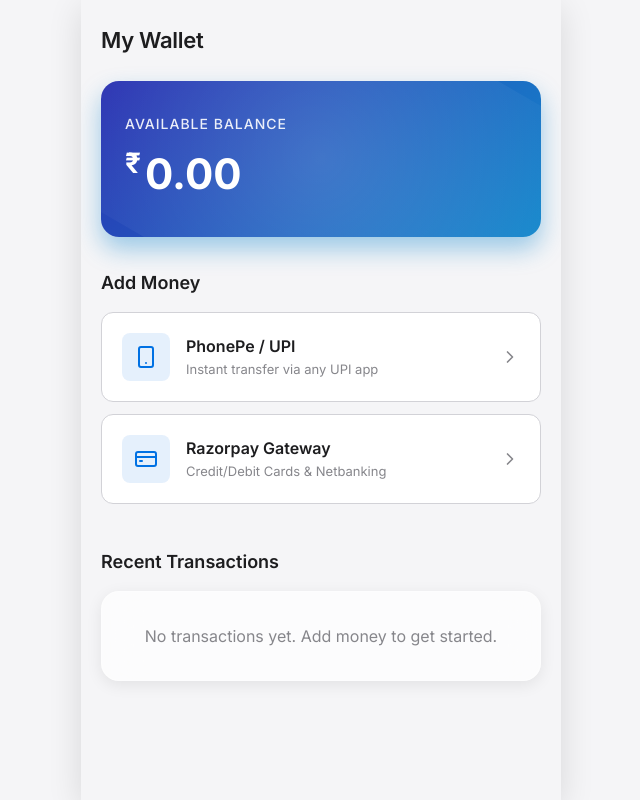
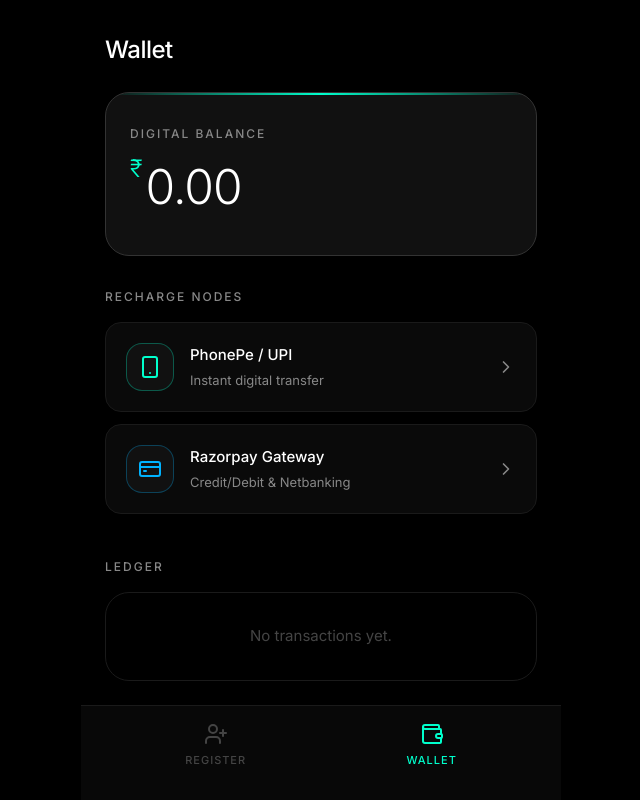
Before and after one commit to Tuesday-Labs/PalmPe, a React (Vite) app: page /#/wallet in a window 1280 px wide. Shown: the whole page, without its empty margins (319-959 px from the left). Built offline with nearby package versions, Linux system fonts and the light colour scheme.

Commit message:
Ultra-premium SpaceX/Neuralink dark UI overhaul

```diff
--- a/src/App.jsx
+++ b/src/App.jsx
@@ -1,12 +1,44 @@
-import { HashRouter as Router, Routes, Route, Navigate } from 'react-router-dom';
+import { HashRouter as Router, Routes, Route, Navigate, useLocation, Link } from 'react-router-dom';
+import { UserPlus, Wallet } from 'lucide-react';
 import RegistrationPage from './pages/RegistrationPage';
 import CapturePage from './pages/CapturePage';
 import SuccessPage from './pages/SuccessPage';
 import WalletPage from './pages/WalletPage';
 
+// A component to manage the bottom navigation based on the current route
+function NavigationBar() {
+  const location = useLocation();
+
+  // Hide nav bar on capture and success pages to maintain immersion
+  if (location.pathname === '/capture' || location.pathname === '/success') {
+    return null;
+  }
+
+  return (
+    <div className="bottom-nav">
+      <Link
+        to="/register"
+        className={`nav-item ${location.pathname === '/register' ? 'active' : ''}`}
+      >
+        <UserPlus size={24} />
+        <span>Register</span>
+      </Link>
+
+      <Link
+        to="/wallet"
+        className={`nav-item ${location.pathname === '/wallet' ? 'active' : ''}`}
+      >
+        <Wallet size={24} />
+        <span>Wallet</span>
+      </Link>
+    </div>
+  );
+}
+
 function App() {
   return (
     <Router>
+      <div style={{ display: 'flex', flexDirection: 'column', minHeight: '100vh', width: '100%' }}>
         <Routes>
           <Route path="/register" element={<RegistrationPage />} />
           <Route path="/capture" element={<CapturePage />} />
@@ -14,6 +46,8 @@ function App() {
           <Route path="/wallet" element={<WalletPage />} />
           <Route path="/" element={<Navigate to="/register" replace />} />
         </Routes>
+        <NavigationBar />
+      </div>
     </Router>
   );
 }
--- a/src/index.css
+++ b/src/index.css
@@ -1,40 +1,32 @@
 @import url('https://fonts.googleapis.com/css2?family=Inter:wght@300;400;500;600;700&display=swap');
 
 :root {
-  --bg-color: #f5f5f7;
-  --surface-color: #ffffff;
-  --text-primary: #1d1d1f;
-  --text-secondary: #86868b;
-  --accent-color: #0071e3;
-  --accent-hover: #0077ED;
-  --border-color: #d2d2d7;
-  --success-color: #34c759;
+  /* Ultra-Premium Dark Monochrome Theme */
+  --bg-color: #000000;
+  --surface-color: #0a0a0a;
+  --surface-elevated: #111111;
+  --text-primary: #ffffff;
+  --text-secondary: #888888;
+  --text-muted: #444444;
 
-  --shadow-sm: 0 2px 8px rgba(0, 0, 0, 0.04);
-  --shadow-md: 0 4px 16px rgba(0, 0, 0, 0.08);
-  --shadow-lg: 0 8px 32px rgba(0, 0, 0, 0.12);
+  /* Neon Accents (SpaceX/Neuralink inspired) */
+  --accent-color: #00ffcc; /* Cyan/Green */
+  --accent-hover: #00e6b8;
+  --accent-glow: rgba(0, 255, 204, 0.4);
 
-  --radius-sm: 8px;
-  --radius-md: 12px;
-  --radius-lg: 18px;
+  --border-color: #1a1a1a;
+  --border-focus: #333333;
+  --success-color: #00ffcc;
+
+  --shadow-sm: 0 4px 20px rgba(0, 0, 0, 0.5);
+  --shadow-glow: 0 0 20px var(--accent-glow);
+
+  --radius-sm: 12px;
+  --radius-md: 16px;
+  --radius-lg: 24px;
   --radius-full: 9999px;
 
-  --transition: all 0.3s cubic-bezier(0.25, 0.8, 0.25, 1);
-}
-
-@media (prefers-color-scheme: dark) {
-  :root {
-    --bg-color: #000000;
-    --surface-color: #1c1c1e;
-    --text-primary: #f5f5f7;
-    --text-secondary: #a1a1a6;
-    --accent-color: #2997ff;
-    --accent-hover: #3b9fff;
-    --border-color: #38383a;
-    --shadow-sm: 0 2px 8px rgba(0, 0, 0, 0.2);
-    --shadow-md: 0 4px 16px rgba(0, 0, 0, 0.4);
-    --shadow-lg: 0 8px 32px rgba(0, 0, 0, 0.6);
-  }
+  --transition: all 0.4s cubic-bezier(0.16, 1, 0.3, 1);
 }
 
 * {
@@ -44,7 +36,7 @@
 }
 
 body {
-  font-family: 'Inter', -apple-system, BlinkMacSystemFont, "Segoe UI", Roboto, Helvetica, Arial, sans-serif;
+  font-family: 'Inter', -apple-system, sans-serif;
   background-color: var(--bg-color);
   color: var(--text-primary);
   line-height: 1.5;
@@ -53,6 +45,7 @@ body {
   min-height: 100vh;
   display: flex;
   flex-direction: column;
+  overflow-x: hidden;
 }
 
 #root {
@@ -64,46 +57,44 @@ body {
   margin: 0 auto;
   background-color: var(--bg-color);
   position: relative;
-  overflow-x: hidden;
-  box-shadow: var(--shadow-lg);
   min-height: 100vh;
 }
 
 /* Typography */
 h1 {
-  font-size: 28px;
-  font-weight: 700;
-  letter-spacing: -0.5px;
+  font-size: 32px;
+  font-weight: 600;
+  letter-spacing: -1px;
   margin-bottom: 8px;
 }
 
 h2 {
-  font-size: 22px;
-  font-weight: 600;
-  letter-spacing: -0.3px;
-  margin-bottom: 16px;
+  font-size: 24px;
+  font-weight: 500;
+  letter-spacing: -0.5px;
+  margin-bottom: 12px;
 }
 
 p {
-  font-size: 16px;
+  font-size: 15px;
   color: var(--text-secondary);
   margin-bottom: 24px;
+  font-weight: 400;
 }
 
 /* Layout */
 .page-container {
-  padding: 40px 24px 32px;
+  padding: 48px 24px 100px; /* Extra padding at bottom for nav bar */
   display: flex;
   flex-direction: column;
   min-height: 100vh;
-  animation: fadeIn 0.4s cubic-bezier(0.25, 0.8, 0.25, 1);
+  animation: fadeIn 0.6s cubic-bezier(0.16, 1, 0.3, 1);
 }
 
 .content-center {
   flex: 1;
   display: flex;
   flex-direction: column;
-  justify-content: center;
   align-items: center;
   text-align: center;
 }
@@ -112,25 +103,47 @@ p {
   flex: 1;
 }
 
+/* Header */
+.app-header {
+  display: flex;
+  align-items: center;
+  justify-content: center;
+  margin-bottom: 40px;
+}
+
+.app-logo {
+  font-size: 20px;
+  font-weight: 600;
+  letter-spacing: 2px;
+  text-transform: uppercase;
+  display: flex;
+  align-items: center;
+  gap: 12px;
+  color: var(--text-primary);
+}
+
 /* Form Elements */
 .input-group {
-  margin-bottom: 20px;
+  margin-bottom: 24px;
   width: 100%;
   text-align: left;
+  position: relative;
 }
 
 .input-label {
   display: block;
-  font-size: 14px;
+  font-size: 13px;
   font-weight: 500;
   margin-bottom: 8px;
-  color: var(--text-primary);
+  color: var(--text-secondary);
+  text-transform: uppercase;
+  letter-spacing: 1px;
 }
 
 .input-field {
   width: 100%;
-  padding: 16px;
-  background-color: var(--surface-color);
+  padding: 16px 20px;
+  background-color: var(--surface-elevated);
   border: 1px solid var(--border-color);
   border-radius: var(--radius-md);
   font-size: 16px;
@@ -142,7 +155,12 @@ p {
 
 .input-field:focus {
   border-color: var(--accent-color);
-  box-shadow: 0 0 0 4px rgba(0, 113, 227, 0.1);
+  background-color: var(--surface-color);
+  box-shadow: 0 0 0 1px var(--accent-color);
+}
+
+.input-field::placeholder {
+  color: var(--text-muted);
 }
 
 /* Buttons */
@@ -152,9 +170,10 @@ p {
   justify-content: center;
   width: 100%;
   padding: 18px 24px;
-  border-radius: var(--radius-lg);
-  font-size: 17px;
-  font-weight: 600;
+  border-radius: var(--radius-full);
+  font-size: 16px;
+  font-weight: 500;
+  letter-spacing: 0.5px;
   cursor: pointer;
   transition: var(--transition);
   border: none;
@@ -164,14 +183,13 @@ p {
 }
 
 .btn-primary {
-  background-color: var(--accent-color);
-  color: white;
-  box-shadow: 0 4px 14px rgba(0, 113, 227, 0.3);
+  background-color: var(--text-primary);
+  color: var(--bg-color);
 }
 
 .btn-primary:hover {
-  background-color: var(--accent-hover);
   transform: scale(0.98);
+  background-color: var(--accent-color);
 }
 
 .btn-primary:active {
@@ -179,153 +197,140 @@ p {
 }
 
 .btn-primary:disabled {
-  background-color: var(--text-secondary);
-  box-shadow: none;
+  background-color: var(--surface-elevated);
+  color: var(--text-muted);
   cursor: not-allowed;
   transform: none;
-  opacity: 0.7;
 }
 
 .btn-secondary {
-  background-color: var(--surface-color);
+  background-color: transparent;
   color: var(--text-primary);
-  border: 1px solid var(--border-color);
+  border: 1px solid var(--border-focus);
 }
 
 .btn-secondary:hover {
-  background-color: var(--border-color);
+  border-color: var(--text-primary);
 }
 
 .btn-icon {
-  margin-right: 8px;
+  margin-right: 10px;
 }
 
-/* Glassmorphism */
+/* Panels */
 .glass-panel {
-  background: rgba(255, 255, 255, 0.7);
-  backdrop-filter: blur(20px);
-  -webkit-backdrop-filter: blur(20px);
-  border: 1px solid rgba(255, 255, 255, 0.3);
+  background: var(--surface-color);
+  border: 1px solid var(--border-color);
   border-radius: var(--radius-lg);
   padding: 24px;
-  box-shadow: var(--shadow-md);
   width: 100%;
   margin-bottom: 24px;
 }
 
-@media (prefers-color-scheme: dark) {
-  .glass-panel {
-    background: rgba(28, 28, 30, 0.7);
-    border: 1px solid rgba(255, 255, 255, 0.1);
-  }
+/* Animations */
+@keyframes fadeIn {
+  from { opacity: 0; filter: blur(10px); transform: translateY(10px); }
+  to { opacity: 1; filter: blur(0); transform: translateY(0); }
 }
 
-/* Animations */
-@keyframes fadeIn {
-  from { opacity: 0; transform: translateY(10px); }
-  to { opacity: 1; transform: translateY(0); }
+@keyframes breathe {
+  0%, 100% { opacity: 0.3; transform: scale(0.98); }
+  50% { opacity: 1; transform: scale(1.02); filter: drop-shadow(0 0 8px var(--accent-color)); }
 }
 
-@keyframes pulse {
-  0% { box-shadow: 0 0 0 0 rgba(0, 113, 227, 0.4); }
-  70% { box-shadow: 0 0 0 15px rgba(0, 113, 227, 0); }
-  100% { box-shadow: 0 0 0 0 rgba(0, 113, 227, 0); }
-}
-
-@keyframes scanLine {
-  0% { top: 0; opacity: 0; }
-  10% { opacity: 1; }
-  90% { opacity: 1; }
-  100% { top: 100%; opacity: 0; }
+@keyframes dataStream {
+  0% { stroke-dashoffset: 1000; }
+  100% { stroke-dashoffset: 0; }
 }
 
 @keyframes successPop {
   0% { transform: scale(0); opacity: 0; }
   60% { transform: scale(1.1); opacity: 1; }
-  100% { transform: scale(1); opacity: 1; }
+  100% { transform: scale(1); opacity: 1; filter: drop-shadow(0 0 15px var(--accent-glow)); }
 }
 
-.animate-pulse-btn {
-  animation: pulse 2s infinite;
+.breathing-element {
+  animation: breathe 3s ease-in-out infinite;
 }
 
-.scanner-container {
-  position: relative;
-  width: 240px;
-  height: 240px;
-  margin: 32px auto;
-  border-radius: 40px;
-  overflow: hidden;
-  border: 4px solid var(--accent-color);
-  background-color: rgba(0, 113, 227, 0.05);
+/* Bottom Navigation Bar */
+.bottom-nav {
+  position: fixed;
+  bottom: 0;
+  left: 50%;
+  transform: translateX(-50%);
+  width: 100%;
+  max-width: 480px;
+  background: rgba(10, 10, 10, 0.85);
+  backdrop-filter: blur(20px);
+  -webkit-backdrop-filter: blur(20px);
+  border-top: 1px solid var(--border-color);
   display: flex;
-  align-items: center;
-  justify-content: center;
-  box-shadow: 0 0 30px rgba(0, 113, 227, 0.2);
+  justify-content: space-around;
+  padding: 16px 24px 32px; /* Extra padding for modern iPhones */
+  z-index: 1000;
 }
 
-.scanner-container.success {
-  border-color: var(--success-color);
-  background-color: rgba(52, 199, 89, 0.05);
-  box-shadow: 0 0 30px rgba(52, 199, 89, 0.2);
-  transition: all 0.5s ease;
+.nav-item {
+  display: flex;
+  flex-direction: column;
+  align-items: center;
+  color: var(--text-muted);
+  text-decoration: none;
+  font-size: 11px;
+  font-weight: 500;
+  text-transform: uppercase;
+  letter-spacing: 1px;
+  transition: var(--transition);
+  gap: 6px;
 }
 
-.scanner-line {
-  position: absolute;
-  left: 0;
-  width: 100%;
-  height: 4px;
-  background-color: var(--accent-color);
-  box-shadow: 0 0 10px var(--accent-color);
-  animation: scanLine 2s cubic-bezier(0.4, 0, 0.2, 1) infinite;
+.nav-item.active {
+  color: var(--accent-color);
 }
 
-.success-icon {
-  color: var(--success-color);
-  animation: successPop 0.6s cubic-bezier(0.175, 0.885, 0.32, 1.275) forwards;
+.nav-item:hover:not(.active) {
+  color: var(--text-secondary);
 }
 
 /* Wallet Styles */
 .wallet-card {
-  background: linear-gradient(135deg, #2b32b2 0%, #1488cc 100%);
+  background: var(--surface-elevated);
+  border: 1px solid var(--border-focus);
   border-radius: var(--radius-lg);
   padding: 32px 24px;
-  color: white;
   margin-bottom: 32px;
-  box-shadow: 0 12px 24px rgba(20, 136, 204, 0.4);
   position: relative;
   overflow: hidden;
   text-align: left;
   width: 100%;
 }
 
-.wallet-card::after {
+.wallet-card::before {
   content: '';
   position: absolute;
-  top: -50%;
-  right: -50%;
-  width: 200%;
-  height: 200%;
-  background: radial-gradient(circle, rgba(255,255,255,0.15) 0%, transparent 60%);
-  transform: rotate(30deg);
-  pointer-events: none;
+  top: 0;
+  left: 0;
+  width: 100%;
+  height: 2px;
+  background: linear-gradient(90deg, transparent, var(--accent-color), transparent);
 }
 
 .wallet-balance-label {
-  font-size: 14px;
-  opacity: 0.9;
+  font-size: 12px;
+  color: var(--text-secondary);
   margin-bottom: 8px;
   font-weight: 500;
   text-transform: uppercase;
-  letter-spacing: 1px;
+  letter-spacing: 2px;
 }
 
 .wallet-balance {
-  font-size: 42px;
-  font-weight: 700;
+  font-size: 48px;
+  font-weight: 300;
+  letter-spacing: -1px;
   margin-bottom: 0;
-  color: white;
+  color: var(--text-primary);
 }
 
 .payment-method {
@@ -342,27 +347,27 @@ p {
 }
 
 .payment-method:hover {
-  border-color: var(--accent-color);
-  transform: translateY(-2px);
-  box-shadow: var(--shadow-sm);
+  border-color: var(--border-focus);
+  background-color: var(--surface-elevated);
 }
 
 .payment-icon {
   width: 48px;
   height: 48px;
-  border-radius: var(--radius-sm);
+  border-radius: var(--radius-md);
   display: flex;
   align-items: center;
   justify-content: center;
   margin-right: 16px;
-  background-color: rgba(0, 113, 227, 0.1);
-  color: var(--accent-color);
+  background-color: var(--surface-elevated);
+  color: var(--text-primary);
+  border: 1px solid var(--border-color);
 }
 
 .payment-method h3 {
-  font-size: 16px;
-  font-weight: 600;
-  margin-bottom: 2px;
+  font-size: 15px;
+  font-weight: 500;
+  margin-bottom: 4px;
 }
 
 .payment-method p {
@@ -372,29 +377,12 @@ p {
 }
 
 .section-title {
-  font-size: 18px;
-  font-weight: 600;
+  font-size: 12px;
+  font-weight: 500;
+  text-transform: uppercase;
+  letter-spacing: 2px;
   margin-bottom: 16px;
   text-align: left;
   width: 100%;
-  color: var(--text-primary);
+  color: var(--text-secondary);
 }
-
-/* Header */
-.app-header {
-  display: flex;
-  align-items: center;
-  justify-content: center;
-  margin-bottom: 32px;
-}
-
-.app-logo {
-  font-size: 24px;
-  font-weight: 700;
-  background: linear-gradient(135deg, var(--accent-color), #34c759);
-  -webkit-background-clip: text;
-  -webkit-text-fill-color: transparent;
-  display: flex;
-  align-items: center;
-  gap: 8px;
-}
--- a/src/pages/WalletPage.jsx
+++ b/src/pages/WalletPage.jsx
@@ -1,5 +1,5 @@
 import { useState } from 'react';
-import { CreditCard, Smartphone, ChevronRight, Plus, IndianRupee } from 'lucide-react';
+import { CreditCard, Smartphone, ChevronRight, Plus } from 'lucide-react';
 
 export default function WalletPage() {
   const [balance, setBalance] = useState(0);
@@ -11,61 +11,61 @@ export default function WalletPage() {
   };
 
   return (
-    <div className="page-container" style={{ padding: '24px 20px' }}>
-      <h2 style={{ textAlign: 'left', width: '100%', marginBottom: '24px' }}>My Wallet</h2>
+    <div className="page-container" style={{ padding: '32px 24px' }}>
+      <h2 style={{ textAlign: 'left', width: '100%', marginBottom: '24px', color: 'var(--text-primary)' }}>Wallet</h2>
 
       <div className="wallet-card">
-        <div className="wallet-balance-label">Available Balance</div>
+        <div className="wallet-balance-label">Digital Balance</div>
         <div className="wallet-balance">
-          <span style={{ fontSize: '28px', verticalAlign: 'top', marginRight: '4px' }}>₹</span>
+          <span style={{ fontSize: '24px', verticalAlign: 'top', marginRight: '4px', color: 'var(--accent-color)' }}>₹</span>
           {balance.toLocaleString('en-IN', { minimumFractionDigits: 2 })}
         </div>
       </div>
 
-      <div className="section-title">Add Money</div>
+      <div className="section-title">Recharge Nodes</div>
 
       <div className="payment-method" onClick={() => handleAddMoney(1000)}>
-        <div className="payment-icon">
+        <div className="payment-icon" style={{ color: '#00ffcc', borderColor: 'rgba(0,255,204,0.3)' }}>
           <Smartphone size={24} />
         </div>
         <div style={{ flex: 1 }}>
-          <h3>PhonePe / UPI</h3>
-          <p>Instant transfer via any UPI app</p>
+          <h3 style={{ color: 'var(--text-primary)' }}>PhonePe / UPI</h3>
+          <p>Instant digital transfer</p>
         </div>
         <ChevronRight size={20} color="var(--text-secondary)" />
       </div>
 
       <div className="payment-method" onClick={() => handleAddMoney(2500)}>
-        <div className="payment-icon">
+        <div className="payment-icon" style={{ color: '#00b3ff', borderColor: 'rgba(0,179,255,0.3)' }}>
           <CreditCard size={24} />
         </div>
         <div style={{ flex: 1 }}>
-          <h3>Razorpay Gateway</h3>
-          <p>Credit/Debit Cards & Netbanking</p>
+          <h3 style={{ color: 'var(--text-primary)' }}>Razorpay Gateway</h3>
+          <p>Credit/Debit & Netbanking</p>
         </div>
         <ChevronRight size={20} color="var(--text-secondary)" />
       </div>
 
       <div style={{ marginTop: '32px' }}>
-        <div className="section-title">Recent Transactions</div>
+        <div className="section-title">Ledger</div>
 
         {balance === 0 ? (
-          <div className="glass-panel" style={{ textAlign: 'center', padding: '32px 16px' }}>
-            <p style={{ margin: 0 }}>No transactions yet. Add money to get started.</p>
+          <div className="glass-panel" style={{ textAlign: 'center', padding: '32px 16px', background: 'transparent' }}>
+            <p style={{ margin: 0, color: 'var(--text-muted)' }}>No transactions yet.</p>
           </div>
         ) : (
-          <div className="glass-panel" style={{ padding: '16px' }}>
-            <div style={{ display: 'flex', justifyContent: 'space-between', alignItems: 'center', borderBottom: '1px solid var(--border-color)', paddingBottom: '12px', marginBottom: '12px' }}>
-              <div style={{ display: 'flex', alignItems: 'center', gap: '12px' }}>
-                <div style={{ width: '40px', height: '40px', borderRadius: '50%', backgroundColor: 'rgba(52, 199, 89, 0.1)', display: 'flex', alignItems: 'center', justifyContent: 'center', color: 'var(--success-color)' }}>
+          <div className="glass-panel" style={{ padding: '0', background: 'transparent', border: 'none' }}>
+            <div style={{ display: 'flex', justifyContent: 'space-between', alignItems: 'center', borderBottom: '1px solid var(--border-color)', paddingBottom: '16px', marginBottom: '12px' }}>
+              <div style={{ display: 'flex', alignItems: 'center', gap: '16px' }}>
+                <div style={{ width: '40px', height: '40px', borderRadius: '10px', backgroundColor: 'var(--surface-elevated)', border: '1px solid var(--border-color)', display: 'flex', alignItems: 'center', justifyContent: 'center', color: 'var(--accent-color)' }}>
                   <Plus size={20} />
                 </div>
                 <div>
-                  <div style={{ fontWeight: '500', fontSize: '15px' }}>Money Added</div>
-                  <div style={{ fontSize: '12px', color: 'var(--text-secondary)' }}>Just now</div>
+                  <div style={{ fontWeight: '500', fontSize: '15px', color: 'var(--text-primary)' }}>Fund Injection</div>
+                  <div style={{ fontSize: '12px', color: 'var(--text-secondary)' }}>Verified Protocol</div>
                 </div>
               </div>
-              <div style={{ fontWeight: '600', color: 'var(--success-color)' }}>+ ₹{balance.toLocaleString('en-IN')}</div>
+              <div style={{ fontWeight: '400', color: 'var(--accent-color)', fontSize: '16px', letterSpacing: '1px' }}>+ ₹{balance.toLocaleString('en-IN')}</div>
             </div>
           </div>
         )}
```
Also changed, not shown: src/pages/CapturePage.jsx (+97 -81 lines), src/pages/RegistrationPage.jsx (+7 -8 lines), src/pages/SuccessPage.jsx (+20 -16 lines). Lines whose indentation alone changed are shown as unchanged.
